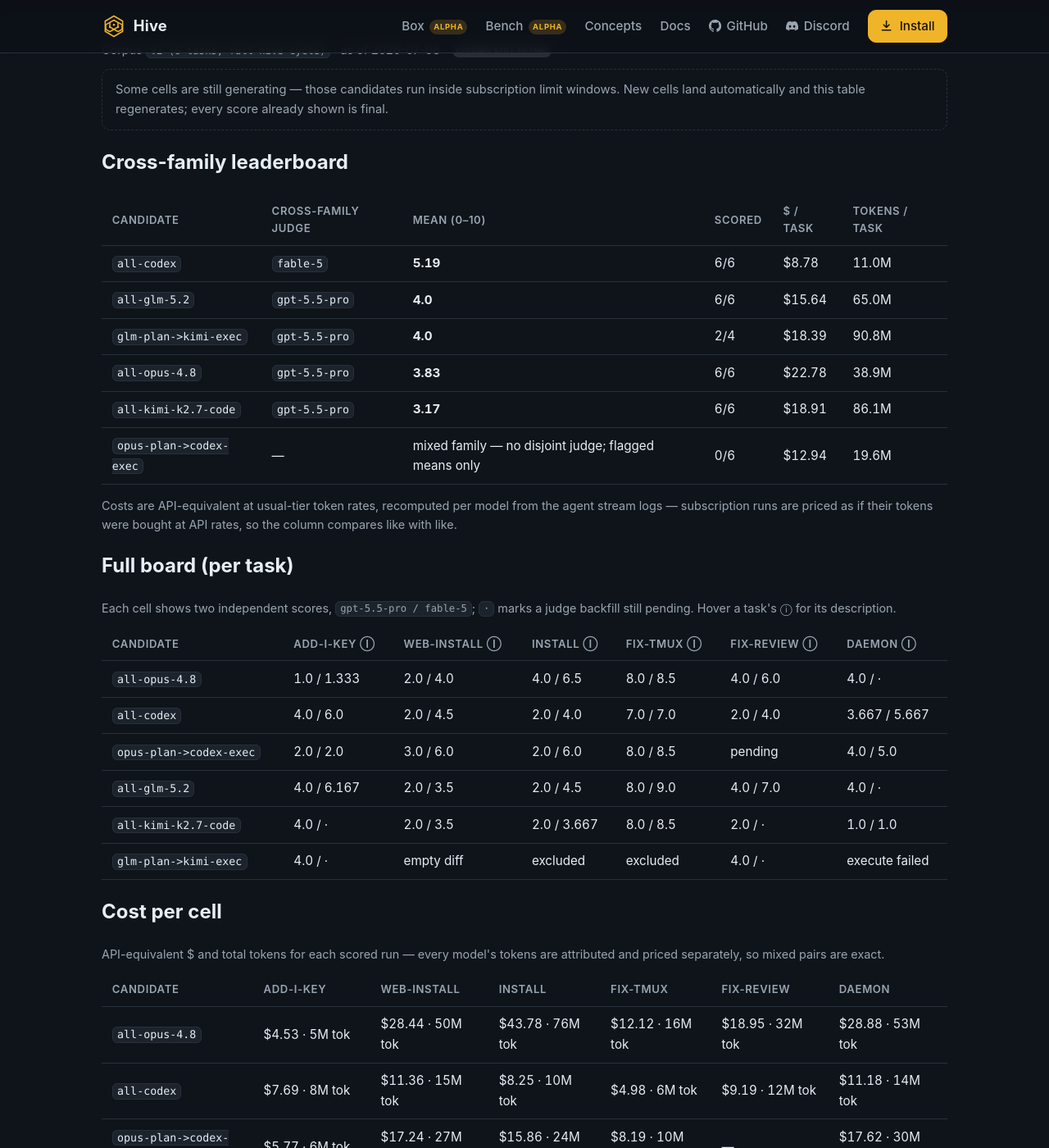
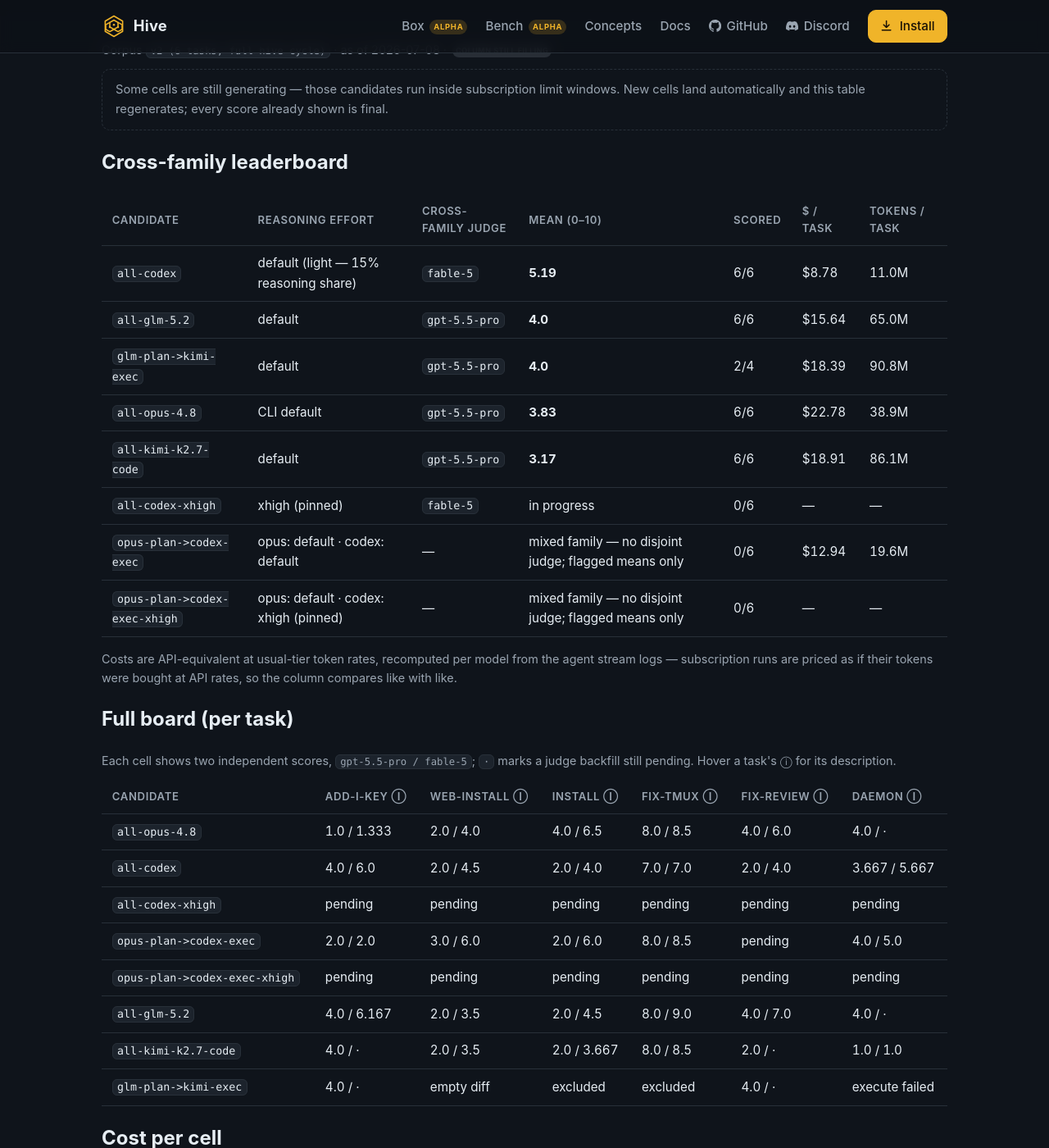
Before and after one commit to ivankuznetsov/hive-site, a Jekyll site: the page built from bench/index.md, in a window 1280 px wide and 1400 px high, scrolled down 1896 px. Shown: the whole window at 82% size. Built offline with Jekyll 4.4.1, drawn with Linux system fonts in a browser that asks for light colours; some of the changed text lies outside the part shown.

Commit message:
bench: reasoning-effort column + xhigh codex columns (filling)
Discloses each candidate's reasoning effort where the model has one —
the default-effort codex cells reasoned at ~15% of output (measured from
stream logs), so two xhigh-pinned re-runs join the board: all-codex-xhigh
and opus-plan->codex-exec-xhigh, generating now.

Co-Authored-By: Claude Fable 5 <noreply@anthropic.com>

```diff
--- a/_data/bench.json
+++ b/_data/bench.json
@@ -51,6 +51,7 @@
       "cross_family_mean": 5.19,
       "scored": 6,
       "total": 6,
+      "reasoning": "default (light — 15% reasoning share)",
       "mean_cost_usd": 8.78,
       "mean_mtokens": 11.0
     },
@@ -60,6 +61,7 @@
       "cross_family_mean": 4.0,
       "scored": 6,
       "total": 6,
+      "reasoning": "default",
       "mean_cost_usd": 15.64,
       "mean_mtokens": 65.0
     },
@@ -69,6 +71,7 @@
       "cross_family_mean": 4.0,
       "scored": 2,
       "total": 4,
+      "reasoning": "default",
       "mean_cost_usd": 18.39,
       "mean_mtokens": 90.8
     },
@@ -78,6 +81,7 @@
       "cross_family_mean": 3.83,
       "scored": 6,
       "total": 6,
+      "reasoning": "CLI default",
       "mean_cost_usd": 22.78,
       "mean_mtokens": 38.9
     },
@@ -87,16 +91,36 @@
       "cross_family_mean": 3.17,
       "scored": 6,
       "total": 6,
+      "reasoning": "default",
       "mean_cost_usd": 18.91,
       "mean_mtokens": 86.1
+    },
+    {
+      "id": "all-codex-xhigh",
+      "cross_family_judge": "fable-5",
+      "scored": 0,
+      "total": 6,
+      "reasoning": "xhigh (pinned)",
+      "mean_cost_usd": null,
+      "mean_mtokens": null
     },
     {
       "id": "opus-plan->codex-exec",
       "scored": 0,
       "total": 6,
+      "reasoning": "opus: default · codex: default",
       "note": "mixed family — no disjoint judge; flagged means only",
       "mean_cost_usd": 12.94,
       "mean_mtokens": 19.6
+    },
+    {
+      "id": "opus-plan->codex-exec-xhigh",
+      "scored": 0,
+      "total": 6,
+      "reasoning": "opus: default · codex: xhigh (pinned)",
+      "note": "mixed family — no disjoint judge; flagged means only",
+      "mean_cost_usd": null,
+      "mean_mtokens": null
     }
   ],
   "model_spend": [
@@ -170,6 +194,20 @@
       "mean_mtokens": 11.0
     },
     {
+      "id": "all-codex-xhigh",
+      "cells": {
+        "add-i-key": "pending",
+        "web-install": "pending",
+        "install": "pending",
+        "fix-tmux": "pending",
+        "fix-review": "pending",
+        "daemon": "pending"
+      },
+      "costs": {},
+      "mean_cost_usd": null,
+      "mean_mtokens": null
+    },
+    {
       "id": "opus-plan->codex-exec",
       "cells": {
         "add-i-key": "2.0 / 2.0",
@@ -188,6 +226,20 @@
       },
       "mean_cost_usd": 12.94,
       "mean_mtokens": 19.6
+    },
+    {
+      "id": "opus-plan->codex-exec-xhigh",
+      "cells": {
+        "add-i-key": "pending",
+        "web-install": "pending",
+        "install": "pending",
+        "fix-tmux": "pending",
+        "fix-review": "pending",
+        "daemon": "pending"
+      },
+      "costs": {},
+      "mean_cost_usd": null,
+      "mean_mtokens": null
     },
     {
       "id": "all-glm-5.2",
--- a/_includes/bench/leaderboard.html
+++ b/_includes/bench/leaderboard.html
@@ -19,6 +19,7 @@
       <thead>
         <tr>
           <th scope="col">Candidate</th>
+          <th scope="col">Reasoning effort</th>
           <th scope="col">Cross-family judge</th>
           <th scope="col">Mean (0–10)</th>
           <th scope="col">Scored</th>
@@ -30,6 +31,7 @@
         {% for a in b.headline %}
           <tr>
             <th scope="row"><code>{{ a.id }}</code></th>
+            <td>{{ a.reasoning | default: "—" }}</td>
             <td>{% if a.cross_family_judge %}<code>{{ a.cross_family_judge }}</code>{% else %}—{% endif %}</td>
             <td>{% if a.cross_family_mean %}<strong>{{ a.cross_family_mean }}</strong>{% elsif a.note %}{{ a.note }}{% else %}in&nbsp;progress{% endif %}</td>
             <td>{{ a.scored }}/{{ a.total }}</td>
```
